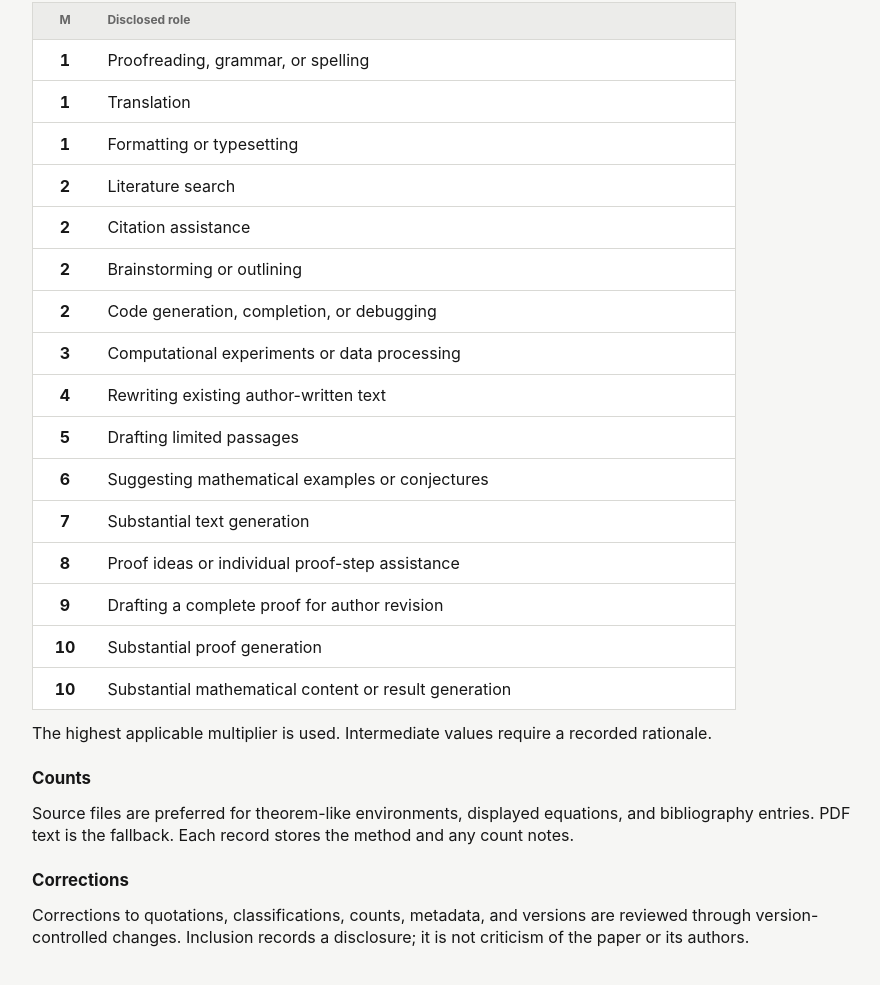
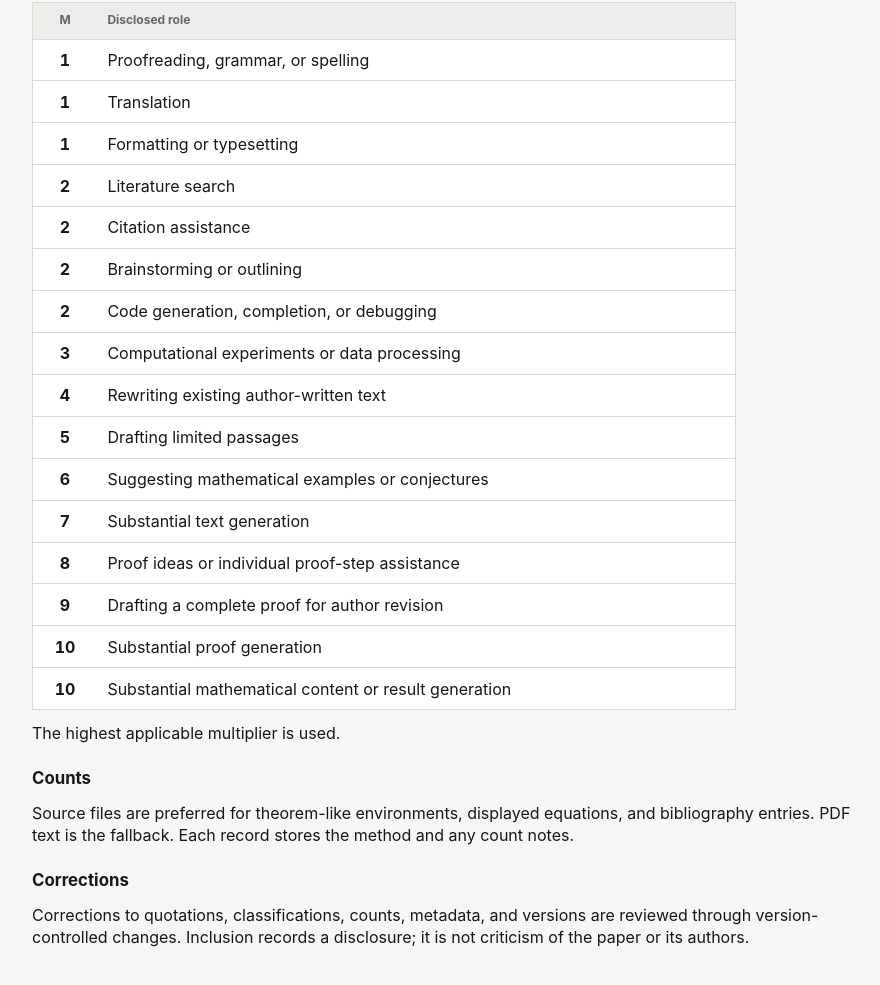
Before and after one commit to j346huan/slop-factor, an Astro site: page /methodology in a window 1280 px wide. Shown: the part 623-1608 px from the top of the page, without its empty margins (144-1024 px from the left). Built offline with nearby package versions, Linux system fonts and the light colour scheme; Astro itself is replaced by a stand-in of ours; no server answers.

Commit message:
Remove classification rationale requirement

```diff
--- a/src/pages/methodology.astro
+++ b/src/pages/methodology.astro
@@ -90,10 +90,7 @@ import BaseLayout from "@/layouts/BaseLayout.astro";
           </tbody>
         </table>
       </div>
-      <p>
-        The highest applicable multiplier is used. Intermediate values require a
-        recorded rationale.
-      </p>
+      <p>The highest applicable multiplier is used.</p>
     </section>
 
     <section id="counting">
```
